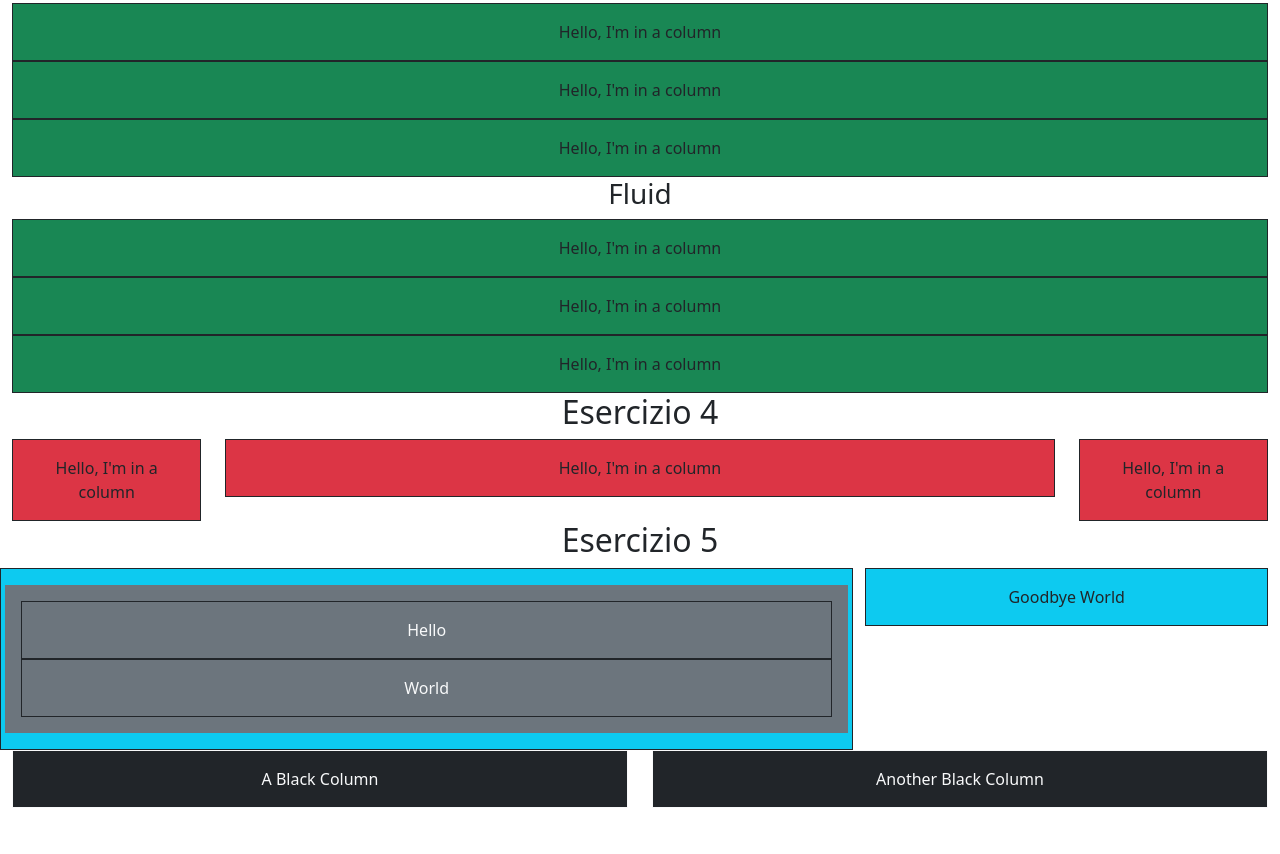
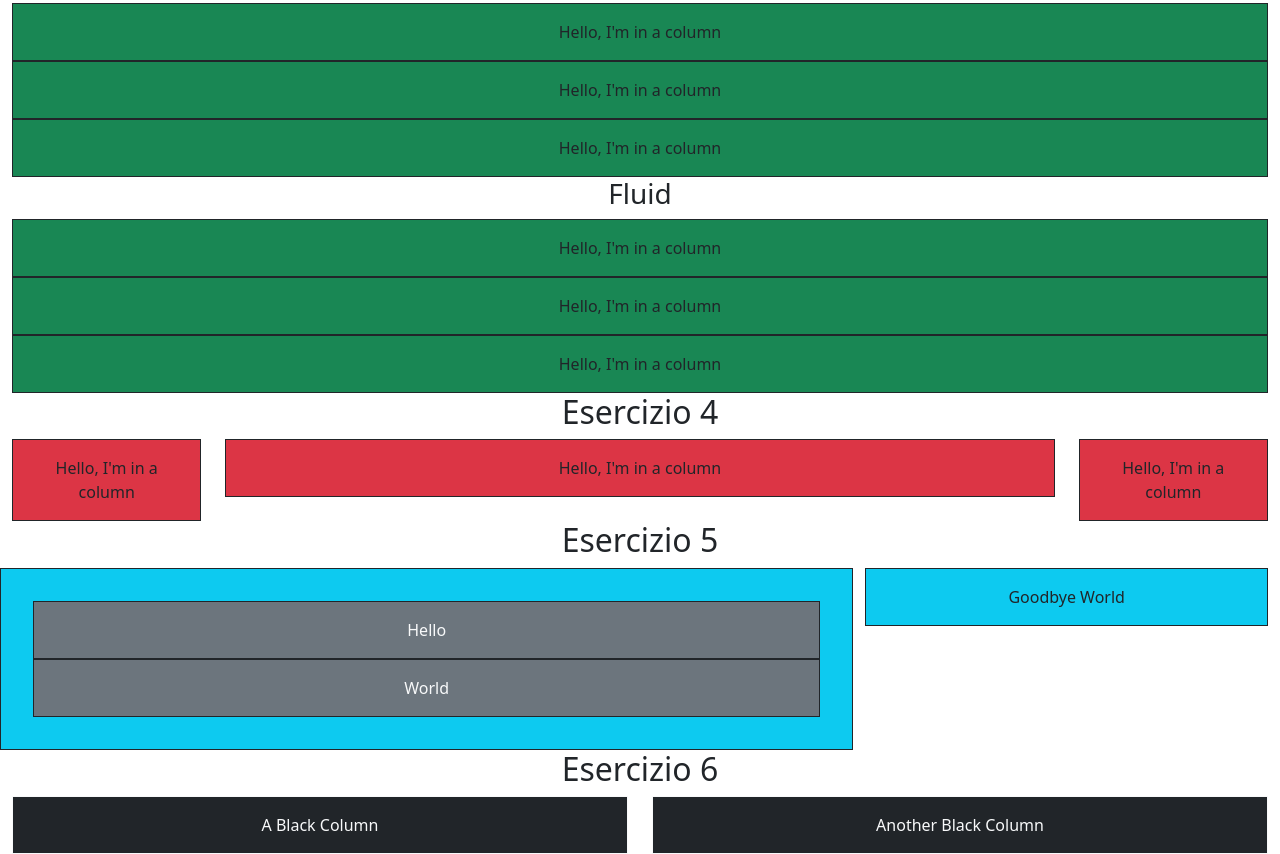
Before and after one commit to LucaUtzeri/Giorno1, a plain HTML site: page index.html in a window 1280 px wide. Shown: the part 748-1602 px from the top of the page. Before the commit the page ends 1556 px from the top, so only its background shows below. Drawn offline with nearby package versions, Linux system fonts and the light colour scheme.

Commit message:
corrected exercise 5, added missing title

```diff
--- a/index.html
+++ b/index.html
@@ -127,20 +127,21 @@
       <div class="row">
         <h2>Esercizio 5</h2>
         <div class="col-xl-8 bg-info p-3 border border-dark text-light">
-          <div class="row bg-secondary p-3">
-            <div class="col-xxl-6 p-3 border border-dark text-light">
-              <div>Hello</div>
+          <div class="row p-3">
+            <div class="col-xxl-6">
+              <div class="p-3 border border-dark text-light bg-secondary">Hello</div>
             </div>
-            <div class="col-xxl-6 p-3 border border-dark">
-              <div>World</div>
+            <div class="col-xxl-6">
+              <div class="p-3 border border-dark text-light bg-secondary">World</div>
             </div>
           </div>
         </div>
-        <div class="col-xl-4">
+        <div class="col-md-12 col-xl-4">
           <div class="bg-info p-3 border border-dark">Goodbye World</div>
         </div>
       </div>
       <div class="row">
+        <h2>Esercizio 6</h2>
         <div class="col-lg-8 col-xxl-3 col-xl-6">
           <div class="bg-dark p-3 border border-light text-light">A Black Column</div>
         </div>
```
